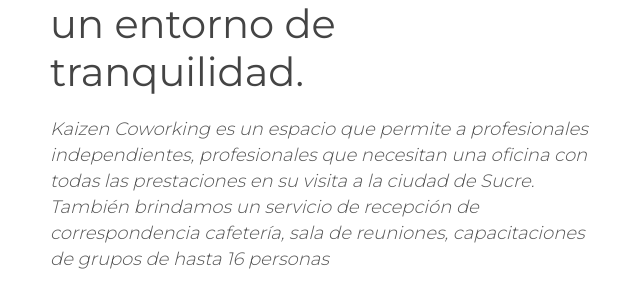
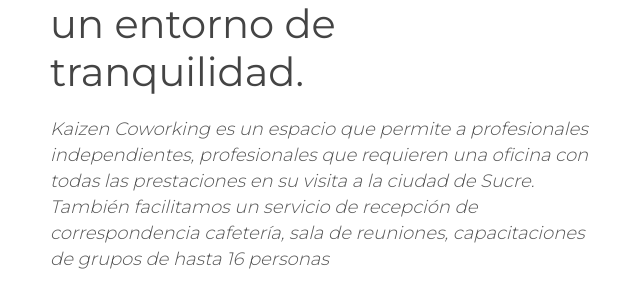
Before and after one commit to ferltz/kaizencowork, a plain HTML site: page index.html in a window 1280 px wide. Shown: the part 859-1148 px from the top of the page, 605-1245 px from the left. Drawn offline with nearby package versions, Linux system fonts and the light colour scheme; some packages are replaced by stand-ins of ours; a script that the page names is missing; files whose address does not match are found by name.

```diff
--- a/index.html
+++ b/index.html
@@ -143,8 +143,8 @@
 
           <div class="col-lg-6 content">
             <h1>Somos un ambiente colaborativo que incrementa tu productividad brindando un entorno de tranquilidad.</h1>
-            <h3>Kaizen Coworking es un espacio que permite a profesionales independientes, profesionales que necesitan una oficina con
-  todas las prestaciones en su visita a la ciudad de Sucre. También brindamos un servicio de recepción de correspondencia cafetería, sala de reuniones, capacitaciones de grupos de hasta 16 personas</h3>
+            <h3>Kaizen Coworking es un espacio que permite a profesionales independientes, profesionales que requieren una oficina con
+  todas las prestaciones en su visita a la ciudad de Sucre. También facilitamos un servicio de recepción de correspondencia cafetería, sala de reuniones, capacitaciones de grupos de hasta 16 personas</h3>
 
             <ul>
               <li><i class="ion-android-checkmark-circle" style="text-align: justify;"></i> Ayudamos a los nómadas digitales a tener un espacio adecuado para avanzar en su paso por Sucre.</li>
```
